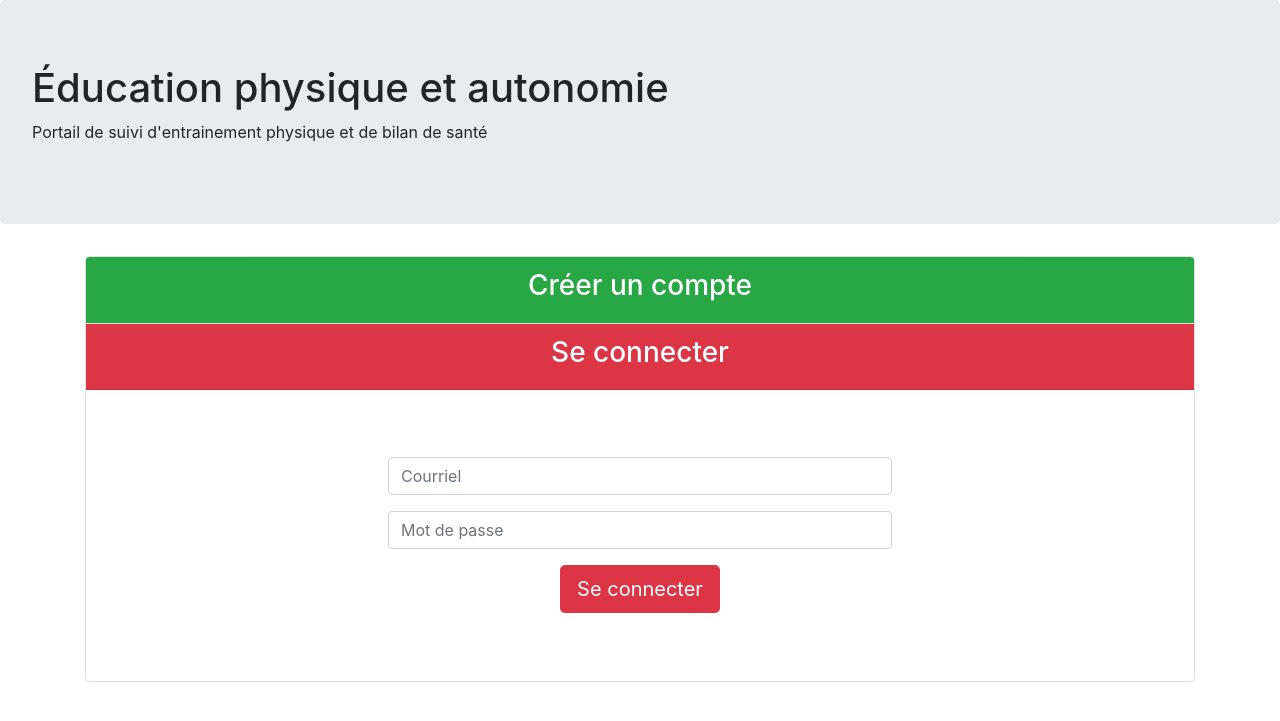
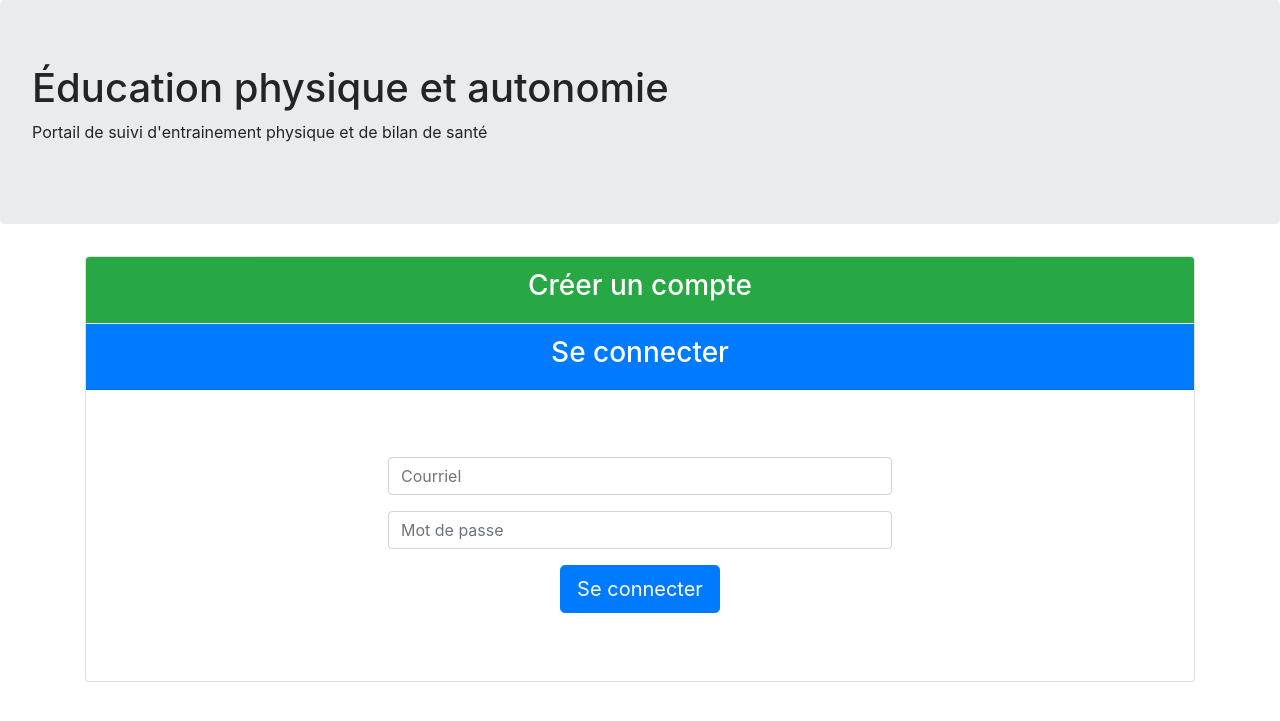
Before and after one commit to diminute1/claserre9-420-aw6, a PHP site: page /420-AW6-RO/?action=portailprof in a window 1280 px wide. Shown: the top 721 px of the page. Run offline with PHP 8.4, Linux system fonts and the light colour scheme.

Commit message:
changement couleur connexion

```diff
--- a/View/Section/portailprof.php
+++ b/View/Section/portailprof.php
@@ -29,7 +29,7 @@
         </div>
         <div class="card">
 
-            <div class="card-header bg-danger" id="headingTwo">
+            <div class="card-header bg-primary" id="headingTwo">
                 <a data-toggle="collapse" data-target="#collapseTwo">
                     <h2 class="mb-0">
                         <h3 class="text-center text-white">Se connecter</h3>
@@ -44,7 +44,7 @@
                         <form action="?action=connexionprof" method="post">
                             <div class="form-group"><input class="form-control" type="email" name="moncourriel" placeholder="Courriel" required=""></div>
                             <div class="form-group"><input class="form-control" type="password" name="monmotdepasse" placeholder="Mot de passe" required=""></div>
-                            <div class="form-group"><button class="btn btn-danger btn-lg" type="submit">Se connecter</button></div>
+                            <div class="form-group"><button class="btn btn-primary btn-lg" type="submit">Se connecter</button></div>
                         </form>
                     </div>
                 </div>
```
